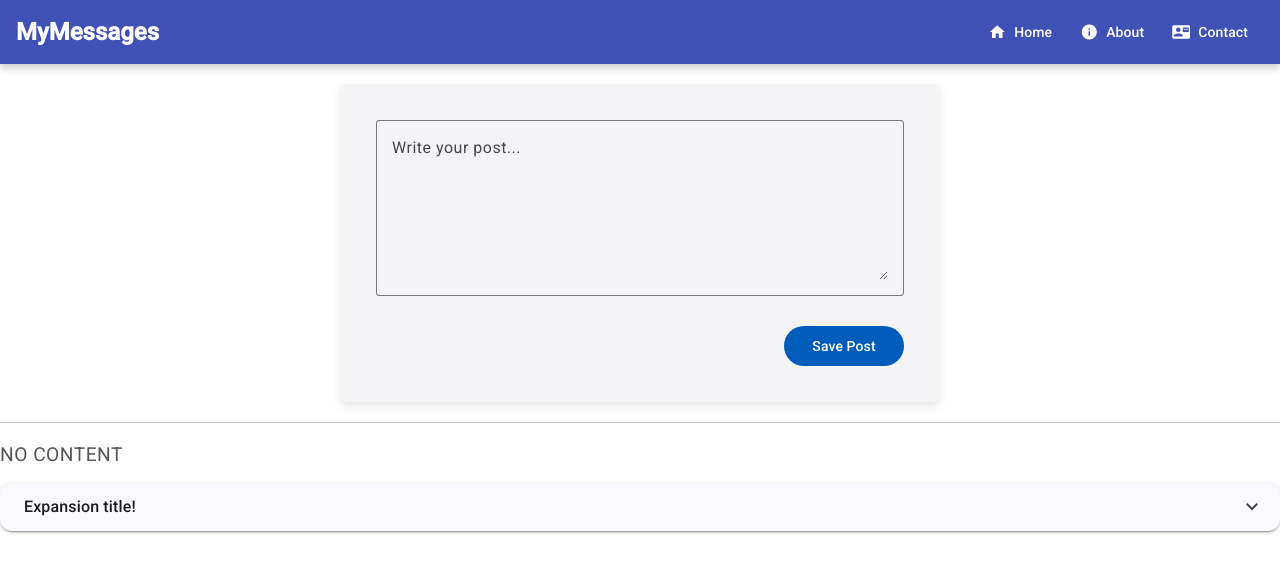
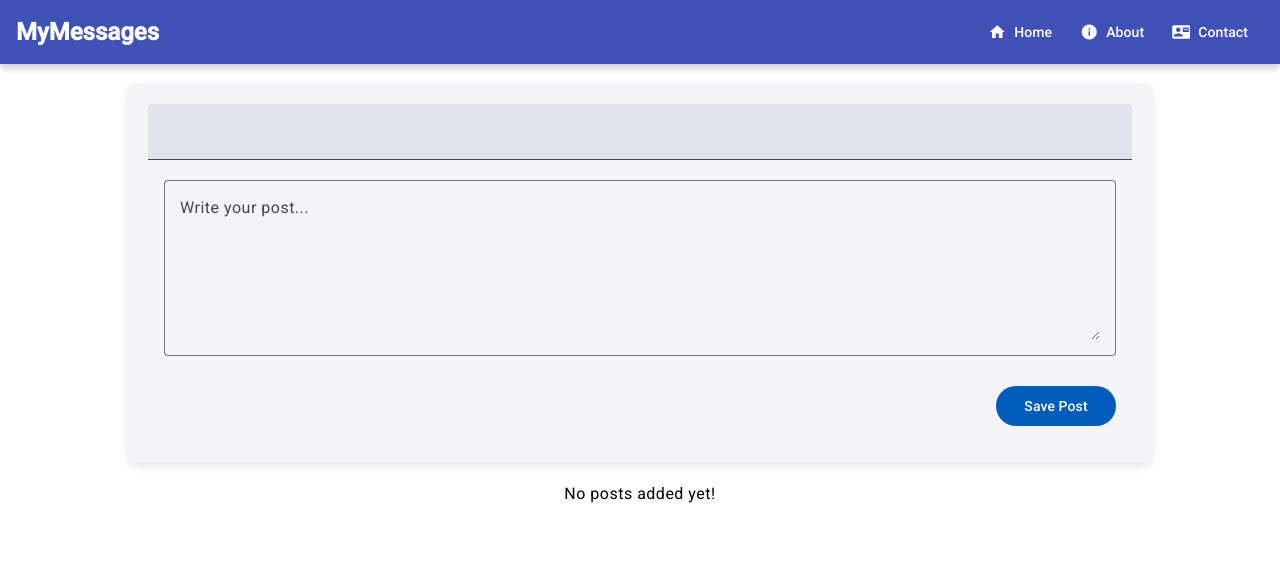
Before and after one commit to JScislewski/mean-course, an Angular app: page / in a window 1280 px wide. Shown: the top 572 px of the page. Built offline with nearby package versions, Linux system fonts and the light colour scheme.

Commit message:
Moved post interface to separate file

```diff
--- a/src/app/app.component.css
+++ b/src/app/app.component.css
@@ -1,9 +1,6 @@
-main {
+.main {
   margin-top: 1rem;
   width: 80%;
   margin: auto;
+  padding-top: 64px;
 }
-
-.content {
-  padding-top: 64px; /* Adjust this value based on your toolbar height */
-}
--- a/src/app/app.component.html
+++ b/src/app/app.component.html
@@ -1,5 +1,5 @@
 <app-header></app-header>
-<div class="content">
+<div class="content main">
   <app-post-create></app-post-create>
   <app-post-list></app-post-list>
 </div>
--- /dev/null
+++ b/src/app/models/post.model.ts
@@ -0,0 +1,4 @@
+export interface Post {
+  title: string;
+  content: string;
+}
--- a/src/app/posts/post-create/post-create.component.css
+++ b/src/app/posts/post-create/post-create.component.css
@@ -1,5 +1,4 @@
 .post-card {
-  max-width: 600px;
   margin: 20px auto;
   padding: 20px;
   box-shadow: 0px 4px 10px rgba(0, 0, 0, 0.1);
--- a/src/app/posts/post-create/post-create.component.html
+++ b/src/app/posts/post-create/post-create.component.html
@@ -1,12 +1,13 @@
 <mat-card class="post-card">
+  <mat-form-field>
+    <input matInput type="text" [(ngModel)]="enteredTitle" />
+  </mat-form-field>
   <mat-card-content>
     <mat-form-field appearance="outline" class="textarea-container">
-      <textarea matInput placeholder="Write your post..." rows="6" [(ngModel)]="enteredValue"></textarea>
+      <textarea matInput placeholder="Write your post..." rows="6" [(ngModel)]="enteredContent"></textarea>
     </mat-form-field>
     <div class="button-container">
       <button mat-flat-button color="primary" (click)="onAddPost()">Save Post</button>
     </div>
   </mat-card-content>
 </mat-card>
-<hr />
-<p>{{ newPost }}</p>
--- a/src/app/posts/post-create/post-create.component.ts
+++ b/src/app/posts/post-create/post-create.component.ts
@@ -3,6 +3,7 @@
 import { MatInputModule } from '@angular/material/input';
 import { MatCardModule } from '@angular/material/card';
 import { MatButtonModule } from '@angular/material/button';
+import { Post } from '../../models/post.model';
 
 @Component({
   selector: 'app-post-create',
@@ -12,9 +13,10 @@
   imports: [MatInputModule, FormsModule, MatCardModule, MatButtonModule],
 })
 export class PostCreateComponent {
-  enteredValue = '';
-  newPost = 'NO CONTENT';
+  enteredTitle = '';
+  enteredContent = '';
+
   onAddPost() {
-    this.newPost = this.enteredValue;
+    const post: Post = { title: this.enteredTitle, content: this.enteredContent };
   }
 }
--- a/src/app/posts/post-list/post-list.component.css
+++ b/src/app/posts/post-list/post-list.component.css
@@ -2,3 +2,7 @@
   display: block;
   margin-top: 1rem;
 }
+
+.info-text {
+  text-align: center;
+}
--- a/src/app/posts/post-list/post-list.component.html
+++ b/src/app/posts/post-list/post-list.component.html
@@ -1,6 +1,8 @@
-<mat-accordion>
-  <mat-expansion-panel>
-    <mat-expansion-panel-header>Expansion title! </mat-expansion-panel-header>
-    <p>Expansion panel</p>
+<mat-accordion multi="true" *ngIf="posts.length > 0">
+  <mat-expansion-panel *ngFor="let post of posts">
+    <mat-expansion-panel-header>{{ post.title }} </mat-expansion-panel-header>
+    <p>{{ post.content }}</p>
   </mat-expansion-panel>
 </mat-accordion>
+
+<p class="info-text mat-body-1" *ngIf="posts.length == 0">No posts added yet!</p>
--- a/src/app/posts/post-list/post-list.component.ts
+++ b/src/app/posts/post-list/post-list.component.ts
@@ -1,14 +1,19 @@
+import { CommonModule } from '@angular/common';
 import { Component } from '@angular/core';
 import { MatExpansionModule } from '@angular/material/expansion';
 import { MatFormFieldModule } from '@angular/material/form-field';
-
 @Component({
   selector: 'app-post-list',
   standalone: true,
-  imports: [MatExpansionModule, MatFormFieldModule],
+  imports: [MatExpansionModule, MatFormFieldModule, CommonModule],
   templateUrl: './post-list.component.html',
-  styleUrl: './post-list.component.css',
+  styleUrls: ['./post-list.component.css'],
 })
 export class PostListComponent {
+  posts: Post[] = [
+    // { title: 'First Post', content: "This is the first post's content" },
+    // { title: 'Second Post', content: "This is the second post's content" },
+    // { title: 'Third Post', content: "This is the third post's content" },
+  ];
   panelOpenState: boolean = false;
 }
```
